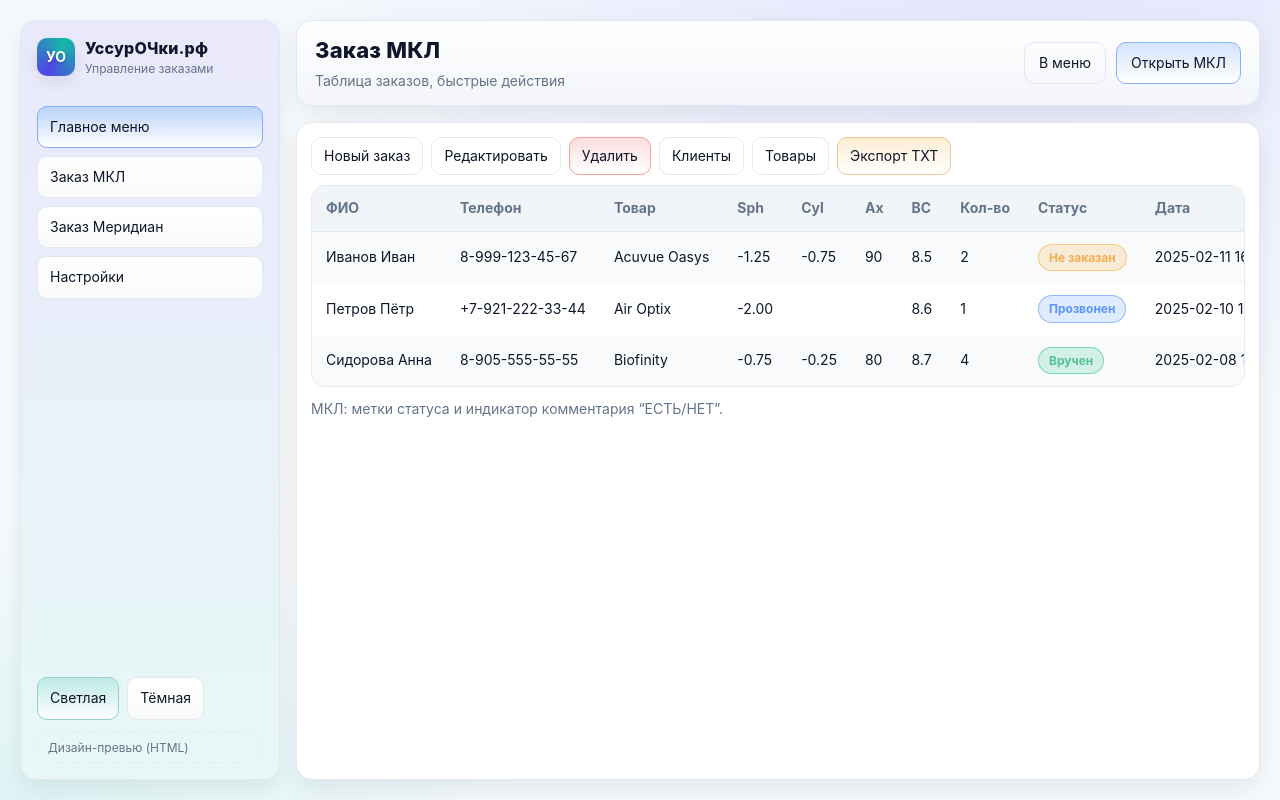
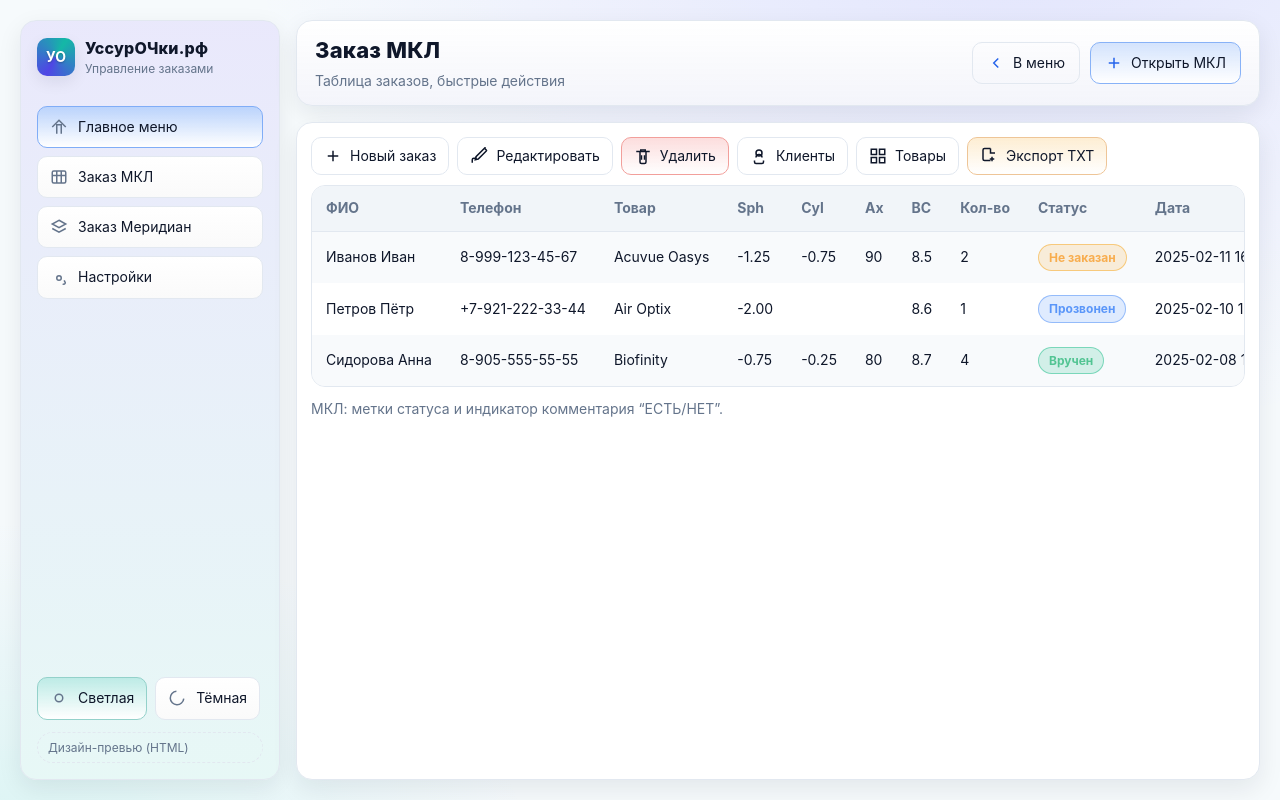
Before and after one commit to kornienkostas-art/Zakaz_linz, a plain HTML site: page design/preview.html in a window 1280 px wide. Both pictures are taken after a click on the element "Открыть МКЛ". Drawn offline with Linux system fonts and the light colour scheme.

Commit message:
feat: add icons to buttons and tools for better UI enhancement
Co-authored-by: Genie <genie@cosine.sh>

```diff
--- a/design/preview.html
+++ b/design/preview.html
@@ -55,6 +55,7 @@
       border:1px solid var(--border); color:var(--text); background: linear-gradient(180deg, rgba(255,255,255,.02), rgba(0,0,0,.02)), var(--panel);
       cursor:pointer; transition:.18s ease; text-decoration:none; user-select:none;
     }
+    .btn svg{width:18px; height:18px; color: var(--muted)}
     .btn:hover{transform: translateY(-1px); border-color: color-mix(in oklab, var(--border) 70%, var(--text) 30%); box-shadow:0 6px 16px var(--shadow)}
     .btn.primary{ background: linear-gradient(180deg, color-mix(in oklab, var(--primary) 35%, transparent), transparent), var(--panel); border-color: color-mix(in oklab, var(--primary) 60%, var(--border) 40%)}
     .btn.accent{ background: linear-gradient(180deg, color-mix(in oklab, var(--accent) 28%, transparent), transparent), var(--panel); border-color: color-mix(in oklab, var(--accent) 50%, var(--border) 50%)}
@@ -73,7 +74,8 @@
     .hgroup .h1{font-size:22px; font-weight:800; letter-spacing:.2px}
     .hgroup .sub{color:var(--muted); margin-top:4px}
     .actions{display:flex; gap:10px}
-    .act{padding:10px 14px; border-radius:10px; border:1px solid var(--border); background:var(--panel); color:var(--text); cursor:pointer}
+    .act{display:flex; align-items:center; gap:8px; padding:10px 14px; border-radius:10px; border:1px solid var(--border); background:var(--panel); color:var(--text); cursor:pointer}
+    .act svg{width:18px; height:18px; color: var(--primary-2)}
     .act.primary{background: linear-gradient(180deg, color-mix(in oklab, var(--primary) 22%, transparent), transparent), var(--panel); border-color: color-mix(in oklab, var(--primary) 55%, var(--border) 45%)}
     .act.outline{background:transparent}
 
@@ -100,12 +102,15 @@
     .b-blue{background: color-mix(in oklab, var(--primary) 16%, transparent); color: color-mix(in oklab, var(--primary) 85%, white 15%); border:1px solid color-mix(in oklab, var(--primary) 45%, transparent)}
 
     .toolbar{display:flex; gap:8px; margin-bottom:10px}
-    .tool{padding:8px 12px; border-radius:10px; border:1px solid var(--border); background: var(--panel); color:var(--text); cursor:pointer}
+    .tool{display:flex; align-items:center; gap:8px; padding:8px 12px; border-radius:10px; border:1px solid var(--border); background: var(--panel); color:var(--text); cursor:pointer}
+    .tool svg{width:18px; height:18px}
     .tool.danger{background: linear-gradient(180deg, color-mix(in oklab, var(--danger) 18%, transparent), transparent), var(--panel); border-color: color-mix(in oklab, var(--danger) 50%, var(--border) 50%)}
     .tool.warn{background: linear-gradient(180deg, color-mix(in oklab, var(--warning) 18%, transparent), transparent), var(--panel); border-color: color-mix(in oklab, var(--warning) 50%, var(--border) 50%)}
 
     .footer-note{margin-top:12px; color:var(--muted)}
     .hidden{display:none !important}
+
+    .i{display:inline-flex; align-items:center; justify-content:center}
   </style>
 </head>
 <body class="light">
@@ -119,15 +124,31 @@
         </div>
       </div>
       <div class="nav">
-        <div class="btn primary" onclick="showView('main')">Главное меню</div>
-        <div class="btn" onclick="showView('mkl')">Заказ МКЛ</div>
-        <div class="btn" onclick="showView('meridian')">Заказ Меридиан</div>
-        <div class="btn" onclick="showView('settings')">Настройки</div>
+        <div class="btn primary" onclick="showView('main')"><span class="i">
+          <svg viewBox="0 0 24 24" fill="none" stroke="currentColor" stroke-width="2">
+            <path d="M3 12l9-9 9 9" /><path d="M9 21V9h6v12" />
+          </svg></span>Главное меню</div>
+        <div class="btn" onclick="showView('mkl')"><span class="i">
+          <svg viewBox="0 0 24 24" fill="none" stroke="currentColor" stroke-width="2">
+            <rect x="3" y="4" width="18" height="16" rx="2"/><path d="M3 10h18M9 4v16M15 4v16"/>
+          </svg></span>Заказ МКЛ</div>
+        <div class="btn" onclick="showView('meridian')"><span class="i">
+          <svg viewBox="0 0 24 24" fill="none" stroke="currentColor" stroke-width="2">
+            <path d="M12 3l9 5-9 5-9-5 9-5z"/><path d="M3 14l9 5 9-5"/>
+          </svg></span>Заказ Меридиан</div>
+        <div class="btn" onclick="showView('settings')"><span class="i">
+          <svg viewBox="0 0 24 24" fill="none" stroke="currentColor" stroke-width="2">
+            <path d="M12 15a3 3 0 1 0 0-6 3 3 0 0 0 0 6z"/><path d="M19.4 15a1.65 1.65 0 0 0 .33 1.82l.06.06a2 2 0 1 1-2.83 2.83"/>
+          </svg></span>Настройки</div>
       </div>
       <div class="spacer"></div>
       <div class="switcher">
-        <div class="btn accent" onclick="setTheme('light')">Светлая</div>
-        <div class="btn" onclick="setTheme('dark')">Тёмная</div>
+        <div class="btn accent" onclick="setTheme('light')"><span class="i">
+          <svg viewBox="0 0 24 24" fill="none" stroke="currentColor" stroke-width="2"><circle cx="12" cy="12" r="5"/></svg>
+        </span>Светлая</div>
+        <div class="btn" onclick="setTheme('dark')"><span class="i">
+          <svg viewBox="0 0 24 24" fill="none" stroke="currentColor" stroke-width="2"><path d="M21 12.79A9 9 0 1 1 11.21 3"/></svg>
+        </span>Тёмная</div>
       </div>
       <div class="chip">Дизайн-превью (HTML)</div>
     </aside>
@@ -139,28 +160,61 @@
           <div class="sub" id="hdr-sub">Быстрый доступ к разделам</div>
         </div>
         <div class="actions">
-          <div class="act outline" onclick="showView('main')">В меню</div>
-          <div class="act primary" onclick="showView('mkl')">Открыть МКЛ</div>
+          <div class="act outline" onclick="showView('main')">
+            <svg viewBox="0 0 24 24" fill="none" stroke="currentColor" stroke-width="2"><path d="M15 18l-6-6 6-6"/></svg>
+            В меню
+          </div>
+          <div class="act primary" onclick="showView('mkl')">
+            <svg viewBox="0 0 24 24" fill="none" stroke="currentColor" stroke-width="2"><path d="M12 5v14M5 12h14"/></svg>
+            Открыть МКЛ
+          </div>
         </div>
       </section>
 
       <section class="panel" id="view-main">
         <div class="toolbar">
-          <div class="tool" onclick="showView('mkl')">Заказ МКЛ</div>
-          <div class="tool" onclick="showView('meridian')">Заказ Меридиан</div>
-          <div class="tool" onclick="showView('settings')">Настройки</div>
+          <div class="tool" onclick="showView('mkl')">
+            <svg viewBox="0 0 24 24" fill="none" stroke="currentColor" stroke-width="2"><rect x="3" y="4" width="18" height="16" rx="2"/><path d="M3 10h18"/></svg>
+            Заказ МКЛ
+          </div>
+          <div class="tool" onclick="showView('meridian')">
+            <svg viewBox="0 0 24 24" fill="none" stroke="currentColor" stroke-width="2"><path d="M12 3l9 5-9 5-9-5 9-5z"/><path d="M3 14l9 5 9-5"/></svg>
+            Заказ Меридиан
+          </div>
+          <div class="tool" onclick="showView('settings')">
+            <svg viewBox="0 0 24 24" fill="none" stroke="currentColor" stroke-width="2"><circle cx="12" cy="12" r="3"/><path d="M19.4 15a1.65 1.65 0 0 0 .33 1.82"/></svg>
+            Настройки
+          </div>
         </div>
         <p class="footer-note">Демо-страница. Слева навигация, сверху заголовок. Ниже — примеры таблиц и стилей.</p>
       </section>
 
       <section class="panel hidden" id="view-mkl">
         <div class="toolbar">
-          <div class="tool" onclick="alert('Новый заказ')">Новый заказ</div>
-          <div class="tool" onclick="alert('Редактировать')">Редактировать</div>
-          <div class="tool danger" onclick="alert('Удалить')">Удалить</div>
-          <div class="tool" onclick="alert('Клиенты')">Клиенты</div>
-          <div class="tool" onclick="alert('Товары')">Товары</div>
-          <div class="tool warn" onclick="alert('Экспорт TXT')">Экспорт TXT</div>
+          <div class="tool" onclick="alert('Новый заказ')">
+            <svg viewBox="0 0 24 24" fill="none" stroke="currentColor" stroke-width="2"><path d="M12 5v14M5 12h14"/></svg>
+            Новый заказ
+          </div>
+          <div class="tool" onclick="alert('Редактировать')">
+            <svg viewBox="0 0 24 24" fill="none" stroke="currentColor" stroke-width="2"><path d="M3 21v-4a2 2 0 0 1 2-2h4"/><path d="M18.7 2.3a1 1 0 0 1 1.4 0l1.6 1.6a1 1 0 0 1 0 1.4L11 16l-4 1 1-4 12.7-12.7z"/></svg>
+            Редактировать
+          </div>
+          <div class="tool danger" onclick="alert('Удалить')">
+            <svg viewBox="0 0 24 24" fill="none" stroke="currentColor" stroke-width="2"><path d="M3 6h18"/><path d="M8 6v14a2 2 0 0 0 2 2h4a2 2 0 0 0 2-2V6"/><path d="M10 11v6M14 11v6"/><path d="M9 6V4h6v2"/></svg>
+            Удалить
+          </div>
+          <div class="tool" onclick="alert('Клиенты')">
+            <svg viewBox="0 0 24 24" fill="none" stroke="currentColor" stroke-width="2"><path d="M16 14a4 4 0 1 0-8 0"/><circle cx="12" cy="8" r="4"/><path d="M6 18v2a2 2 0 0 0 2 2h8a2 2 0 0 0 2-2v-2"/></svg>
+            Клиенты
+          </div>
+          <div class="tool" onclick="alert('Товары')">
+            <svg viewBox="0 0 24 24" fill="none" stroke="currentColor" stroke-width="2"><rect x="3" y="3" width="7" height="7"/><rect x="14" y="3" width="7" height="7"/><rect x="14" y="14" width="7" height="7"/><rect x="3" y="14" width="7" height="7"/></svg>
+            Товары
+          </div>
+          <div class="tool warn" onclick="alert('Экспорт TXT')">
+            <svg viewBox="0 0 24 24" fill="none" stroke="currentColor" stroke-width="2"><path d="M14 2H6a2 2 0 0 0-2 2v12a2 2 0 0 0 2 2h8"/><path d="M14 2v6h6"/><path d="M16 13v6"/><path d="M13 16h6"/></svg>
+            Экспорт TXT
+          </div>
         </div>
         <table>
           <thead>
@@ -188,10 +242,22 @@
 
       <section class="panel hidden" id="view-meridian">
         <div class="toolbar">
-          <div class="tool" onclick="alert('Новый заказ')">Новый заказ</div>
-          <div class="tool" onclick="alert('Редактировать')">Редактировать</div>
-          <div class="tool danger" onclick="alert('Удалить')">Удалить</div>
-          <div class="tool warn" onclick="alert('Экспорт TXT')">Экспорт TXT</div>
+          <div class="tool" onclick="alert('Новый заказ')">
+            <svg viewBox="0 0 24 24" fill="none" stroke="currentColor" stroke-width="2"><path d="M12 5v14M5 12h14"/></svg>
+            Новый заказ
+          </div>
+          <div class="tool" onclick="alert('Редактировать')">
+            <svg viewBox="0 0 24 24" fill="none" stroke="currentColor" stroke-width="2"><path d="M3 21v-4a2 2 0 0 1 2-2h4"/><path d="M18.7 2.3a1 1 0 0 1 1.4 0l1.6 1.6a1 1 0 0 1 0 1.4L11 16l-4 1 1-4 12.7-12.7z"/></svg>
+            Редактировать
+          </div>
+          <div class="tool danger" onclick="alert('Удалить')">
+            <svg viewBox="0 0 24 24" fill="none" stroke="currentColor" stroke-width="2"><path d="M3 6h18"/><path d="M8 6v14a2 2 0 0 0 2 2h4a2 2 0 0 0 2-2V6"/><path d="M10 11v6M14 11v6"/><path d="M9 6V4h6v2"/></svg>
+            Удалить
+          </div>
+          <div class="tool warn" onclick="alert('Экспорт TXT')">
+            <svg viewBox="0 0 24 24" fill="none" stroke="currentColor" stroke-width="2"><path d="M14 2H6a2 2 0 0 0-2 2v12a2 2 0 0 0 2 2h8"/><path d="M14 2v6h6"/><path d="M16 13v6"/><path d="M13 16h6"/></svg>
+            Экспорт TXT
+          </div>
         </div>
         <table>
           <thead>
@@ -207,8 +273,14 @@
 
       <section class="panel hidden" id="view-settings">
         <div class="toolbar">
-          <div class="tool">Обзор папки экспорта</div>
-          <div class="tool">Логотип трея</div>
+          <div class="tool">
+            <svg viewBox="0 0 24 24" fill="none" stroke="currentColor" stroke-width="2"><path d="M3 6h18M3 12h18M3 18h18"/></svg>
+            Обзор папки экспорта
+          </div>
+          <div class="tool">
+            <svg viewBox="0 0 24 24" fill="none" stroke="currentColor" stroke-width="2"><path d="M12 15a3 3 0 1 0 0-6 3 3 0 0 0 0 6z"/></svg>
+            Логотип трея
+          </div>
         </div>
         <table>
           <thead><tr><th>Опция</th><th>Значение</th><th>Комментарий</th></tr></thead>
```
